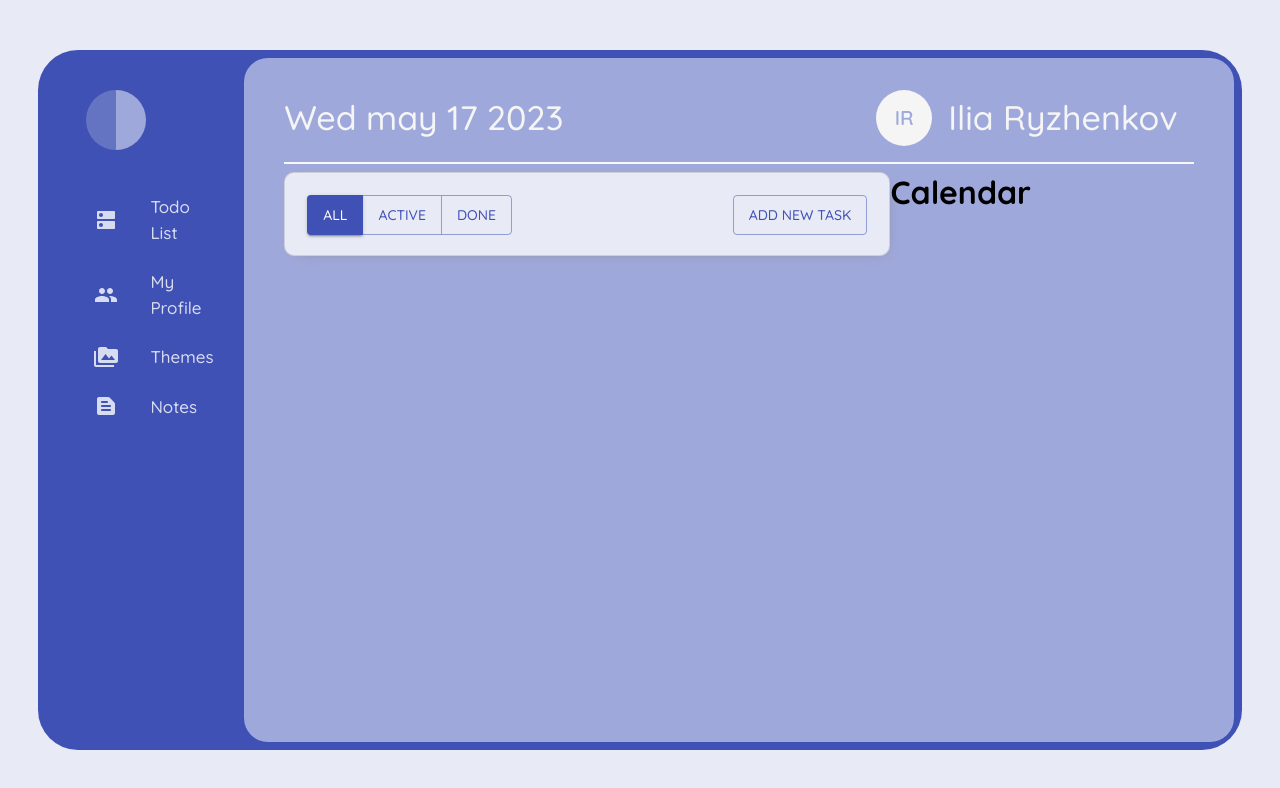
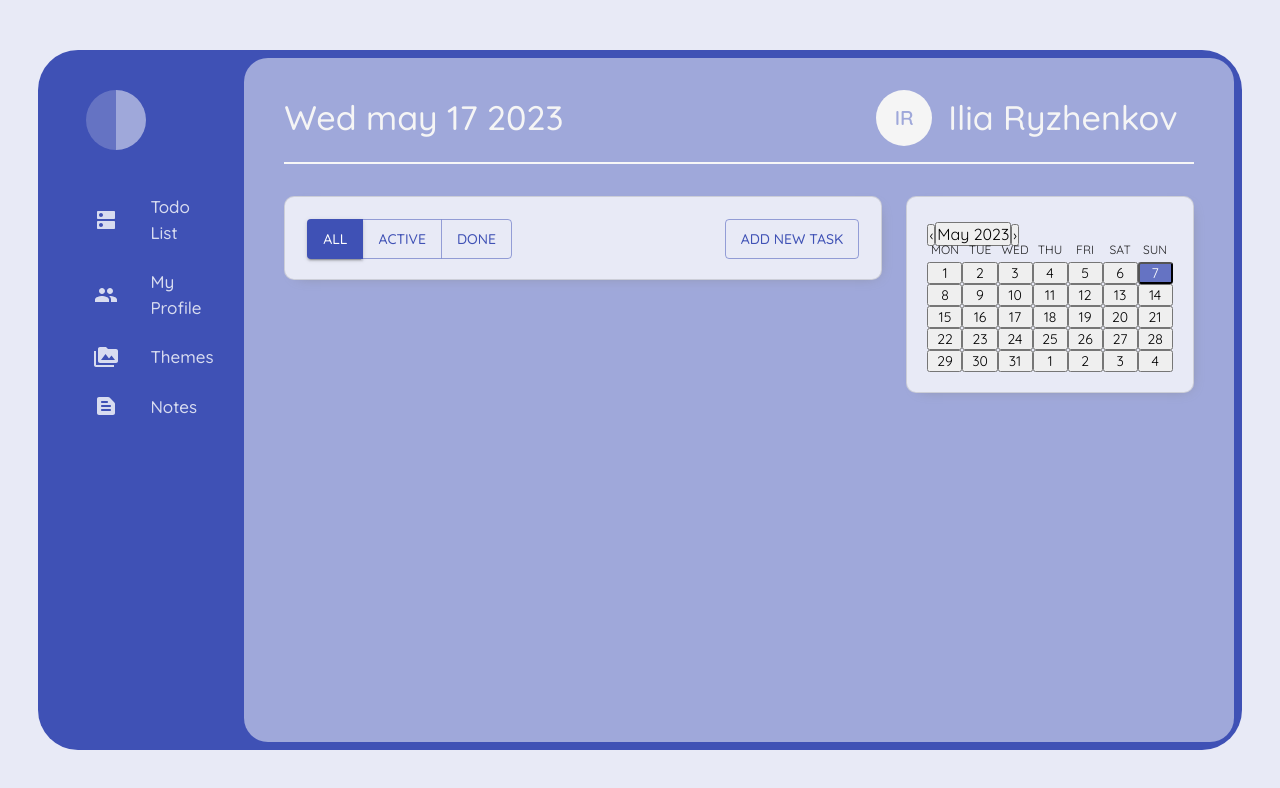
Before and after one commit to IliaRyzhenkov/calendar, a React (Create React App) app: page / in a window 1280 px wide. Shown: the top 788 px of the page. Built offline with nearby package versions, Linux system fonts and the light colour scheme.

Commit message:
add calendar

```diff
--- a/package.json
+++ b/package.json
@@ -18,6 +18,7 @@
     "@types/react-dom": "^18.2.1",
     "mobx-react": "^7.6.0",
     "react": "^18.2.0",
+    "react-calendar": "^4.2.1",
     "react-dom": "^18.2.0",
     "react-router-dom": "^6.11.1",
     "react-scripts": "5.0.1",
--- a/src/App.tsx
+++ b/src/App.tsx
@@ -13,6 +13,7 @@ import Themes from './modules/themes';
 import Notes from './modules/notes';
 import { observer } from 'mobx-react';
 import ThemeStore from './store/theme'
+import TodoCalendar from "./modules/calendar";
 
 
 const App = observer(() => {
@@ -48,7 +49,7 @@ const App = observer(() => {
             bgcolor={'background.default'}
             borderRadius={6}
           >
-            <Grid container>
+            <Grid container spacing={3}>
               <Grid item lg={12}>
                 <Dashboard />
               </Grid>
@@ -60,7 +61,7 @@ const App = observer(() => {
                 </Routes>
               </Grid>
               <Grid item md={12} lg={4}>
-                <h1>Calendar</h1>
+                <TodoCalendar />
               </Grid>
             </Grid>
           </Grid>
--- a/src/index.css
+++ b/src/index.css
@@ -8,3 +8,65 @@
 a{
     text-decoration: none;
 }
+body .MuiModal-backdrop{
+    background-color: rgba(43, 44, 64, 0.5);
+  }
+react-calendar{
+    border: none;
+    font-family:'Quicksand';
+    background: unset;
+}
+.react-calendar__month-view__days__day--weekend {
+    color: black;
+}
+.react-calendar__tile--now {
+    background: black !important;
+    color: white;
+    border-radius: 3px;
+}
+.react-calendar__tile--active:enabled:hover, .react-calendar__tile--active:enabled:focus {
+    background: #bcbcbc;
+    border-radius: 3px;
+}
+.react-calendar__month-view__weekdays {
+    text-align: center;
+    text-transform: uppercase;
+    font-weight: normal;
+    font-size: 0.75em;
+    margin-bottom: 5px;
+}
+
+.react-calendar__month-view__weekdays abbr[title]{
+    text-decoration: none !important;
+}
+.react-calendar button {
+    font-size: 14px;
+}
+.react-calendar__tile--active {
+    background: #bcbcbc;
+    color: white;
+    border-radius: 3px;
+}
+
+.react-calendar__navigation {
+    height: 20px;
+}
+.react-calendar__tile--now:enabled:hover .react-calendar__tile--now:enabled:focus {
+    background: #3049d0;
+}
+.react-calendar__navigation__prev2-button, .react-calendar__navigation__next2-button{
+    display: none !important;
+    font-size: 22px;
+}
+.react-calendar__navigation__label__labelText{
+    font-size: 16px;
+}
+.react-calendar {
+    width: 100%;
+}
+
+.menu_link.active .MuiButtonBase-root{
+    background-color: #9fa8da;
+    color: white;
+    border-radius: 4px;
+}
--- /dev/null
+++ b/src/modules/calendar/index.tsx
@@ -0,0 +1,25 @@
+import { Paper } from '@mui/material'
+import { observer } from 'mobx-react'
+import Calendar from 'react-calendar'
+import { styled } from '@mui/material'
+import ThemeStore from '../../store/theme'
+
+
+const TodoCalendar = observer(() => {
+  const CustomCalendar: any = styled(Calendar)`
+      .react-calendar__tile--now {
+        background: ${ThemeStore.activeTheme.palette.primary.light} !important;
+      }
+    `;
+  return (
+    <Paper variant={'outlined'}
+      sx={{ p: '20px', pt: '25px', borderRadius: '10px', boxShadow: '4px 4px 14px -10px grey' }}
+    >
+      <CustomCalendar
+        locale={'en'}
+      />
+    </Paper>
+  )
+})
+
+export default TodoCalendar
--- a/src/store/todo.ts
+++ b/src/store/todo.ts
@@ -1,4 +1,4 @@
-import { makeAutoObservable, toJS } from 'mobx'
+import { makeAutoObservable } from 'mobx'
 import { ItaskItem } from '../modules/todo/models'
 
 
```
Also changed, not shown: 1 other file (tests, documents, lock files or other folders).
